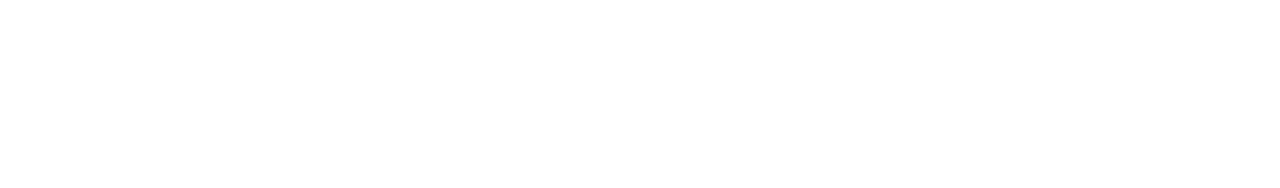
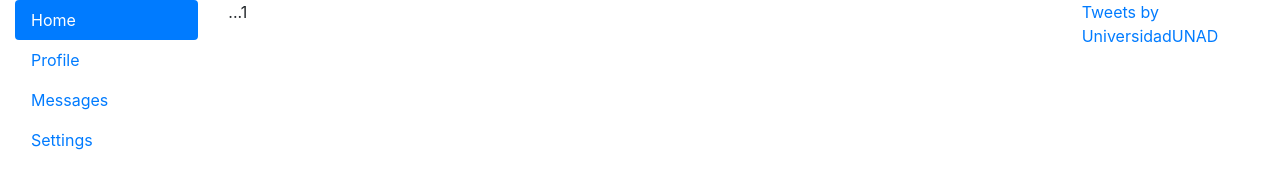
Before and after one commit to lgbetancourtr/LuisGabrielOVI, a plain HTML site: page index.html in a window 1280 px wide. Drawn offline with nearby package versions, Linux system fonts and the light colour scheme.

Commit message:
add modulo twitter

```diff
--- a/index.html
+++ b/index.html
@@ -6,13 +6,48 @@
     <meta name="viewport" content="width=device-width, initial-scale=1.0">
     <meta http-equiv="X-UA-Compatible" content="ie=edge">
     <title>Diseño de sitios web</title>
+    <link rel="stylesheet" href="https://stackpath.bootstrapcdn.com/bootstrap/4.1.0/css/bootstrap.min.css" integrity="sha384-9gVQ4dYFwwWSjIDZnLEWnxCjeSWFphJiwGPXr1jddIhOegiu1FwO5qRGvFXOdJZ4"
+        crossorigin="anonymous">
+    <style>
+
+    </style>
 </head>
 
 <body>
-    <header></header>
-    <nav></nav>
-    <main></main>
-    <footer></footer>
+    <div class="container-fluid">
+        <div class="row">
+            <div class="col">
+                <div class="nav flex-column nav-pills" id="v-pills-tab" role="tablist" aria-orientation="vertical">
+                    <a class="nav-link active" id="v-pills-home-tab" data-toggle="pill" href="#v-pills-home" role="tab" aria-controls="v-pills-home"
+                        aria-selected="true">Home</a>
+                    <a class="nav-link" id="v-pills-profile-tab" data-toggle="pill" href="#v-pills-profile" role="tab" aria-controls="v-pills-profile"
+                        aria-selected="false">Profile</a>
+                    <a class="nav-link" id="v-pills-messages-tab" data-toggle="pill" href="#v-pills-messages" role="tab" aria-controls="v-pills-messages"
+                        aria-selected="false">Messages</a>
+                    <a class="nav-link" id="v-pills-settings-tab" data-toggle="pill" href="#v-pills-settings" role="tab" aria-controls="v-pills-settings"
+                        aria-selected="false">Settings</a>
+                </div>
+            </div>
+            <div class="col-8">
+                <div class="tab-content" id="v-pills-tabContent">
+                    <div class="tab-pane fade show active" id="v-pills-home" role="tabpanel" aria-labelledby="v-pills-home-tab">...1</div>
+                    <div class="tab-pane fade" id="v-pills-profile" role="tabpanel" aria-labelledby="v-pills-profile-tab">...2</div>
+                    <div class="tab-pane fade" id="v-pills-messages" role="tabpanel" aria-labelledby="v-pills-messages-tab">...3</div>
+                    <div class="tab-pane fade" id="v-pills-settings" role="tabpanel" aria-labelledby="v-pills-settings-tab">...4</div>
+                </div>
+            </div>
+            <div class="col">
+                <a class="twitter-timeline" href="https://twitter.com/UniversidadUNAD?ref_src=twsrc%5Etfw">Tweets by UniversidadUNAD</a>
+            </div>
+        </div>
+    </div>
+    <script async src="https://platform.twitter.com/widgets.js" charset="utf-8"></script>
+    <script src="https://code.jquery.com/jquery-3.3.1.slim.min.js" integrity="sha384-q8i/X+965DzO0rT7abK41JStQIAqVgRVzpbzo5smXKp4YfRvH+8abtTE1Pi6jizo"
+        crossorigin="anonymous"></script>
+    <script src="https://stackpath.bootstrapcdn.com/bootstrap/4.1.0/js/bootstrap.min.js" integrity="sha384-uefMccjFJAIv6A+rW+L4AHf99KvxDjWSu1z9VI8SKNVmz4sk7buKt/6v9KI65qnm"
+        crossorigin="anonymous"></script>
+    <script src="https://cdnjs.cloudflare.com/ajax/libs/popper.js/1.14.0/umd/popper.min.js" integrity="sha384-cs/chFZiN24E4KMATLdqdvsezGxaGsi4hLGOzlXwp5UZB1LY//20VyM2taTB4QvJ"
+        crossorigin="anonymous"></script>
 </body>
 
 </html>
```
